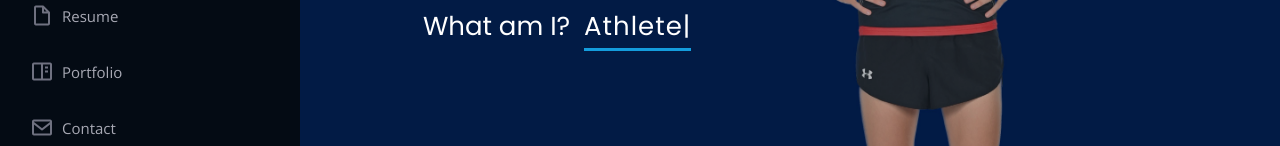
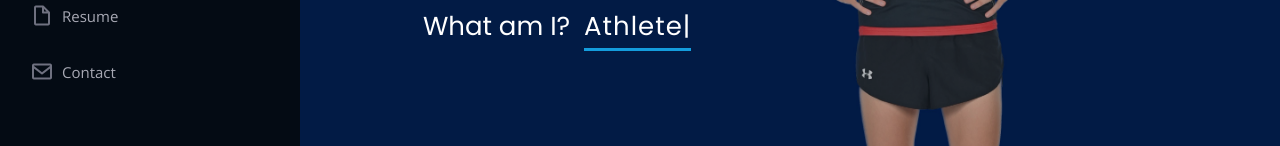
Before and after one commit to colterGitHub/colternichols.com, a plain HTML site: page index.html in a window 1280 px wide. Shown: the part 382-528 px from the top of the page. Drawn offline with nearby package versions, Linux system fonts and the light colour scheme; no server answers.

Commit message:
Update index.html

```diff
--- a/index.html
+++ b/index.html
@@ -109,11 +109,11 @@
                 ><i class="bx bx-file-blank"></i> <span>Resume</span></a
               >
             </li>
-            <li>
+            <!--  <li>
               <a href="#portfolio" class="nav-link scrollto"
                 ><i class="bx bx-book-content"></i> <span>Portfolio</span></a
               >
-            </li>
+            </li> -->
             <!-- <li>
               <a href="#services" class="nav-link scrollto"
                 ><i class="bx bx-server"></i> <span>Services</span></a
@@ -424,14 +424,14 @@
       <!-- End Summary Section -->
 
       <!-- ======= Portfolio Section ======= -->
-      <section id="portfolio" class="portfolio section-bg">
+     <!--  <section id="portfolio" class="portfolio section-bg">
         <div class="container">
           <div class="section-title">
             <h2>Portfolio</h2>
             <p>Things I have done</p>
           </div>
         </div>
-      </section>
+      </section> -->
       <!--
           <div class="row" data-aos="fade-up">
             <div class="col-lg-12 d-flex justify-content-center">
```
